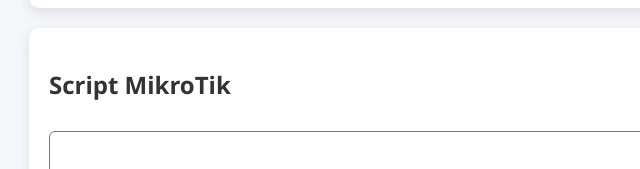
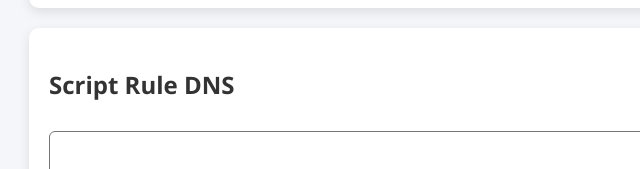
Before and after one commit to mikrotikscript/generator-isolir-pppoe, a plain HTML site: page index.html in a window 1280 px wide. Shown: the part 1211-1380 px from the top of the page, 111-751 px from the left. Drawn offline with Linux system fonts and the light colour scheme.

Commit message:
Update index.html

```diff
--- a/index.html
+++ b/index.html
@@ -74,7 +74,7 @@
     </div>
 
     <div class="output">
-      <h2>Script MikroTik</h2>
+      <h2>Script Rule DNS </h2>
       <textarea id="scriptOutput" readonly></textarea>
       <button onclick="downloadFile('isolir_script.rsc', document.getElementById('scriptOutput').value)">Download Script</button>
     </div>
```
